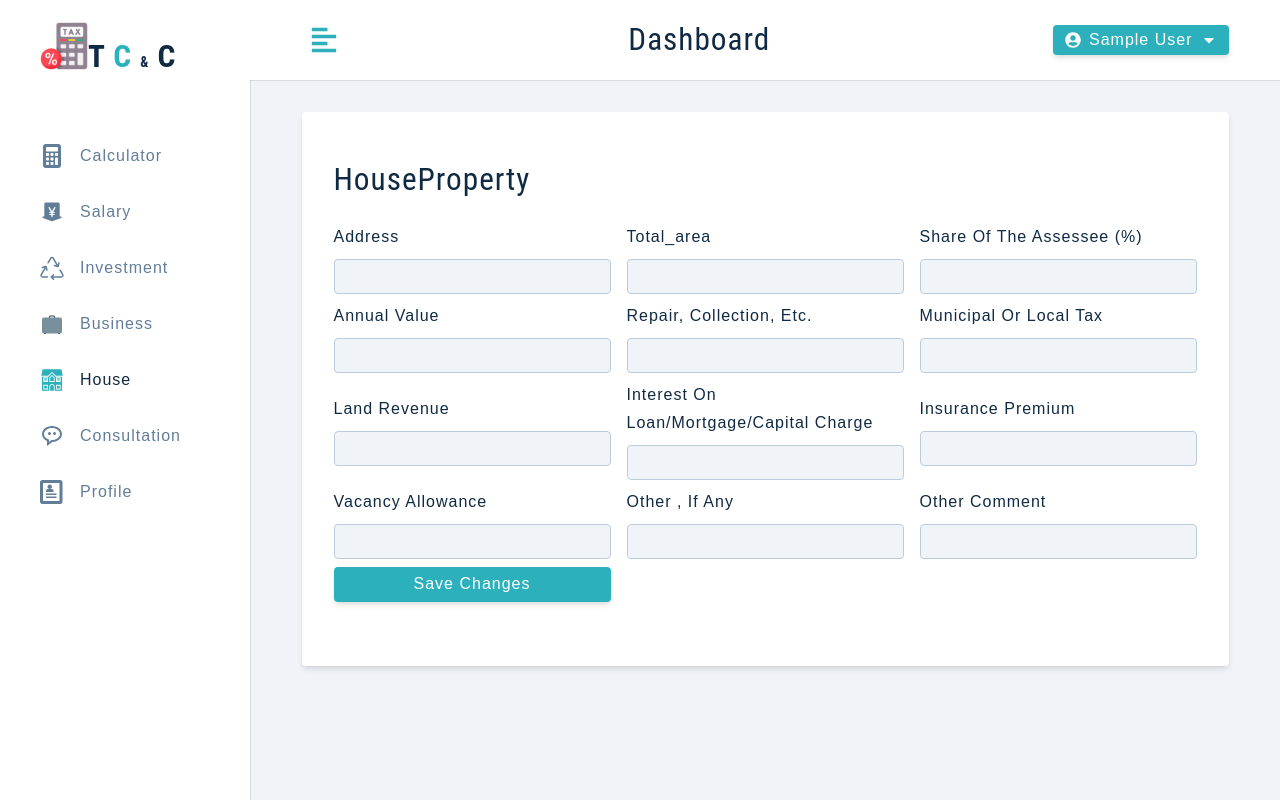
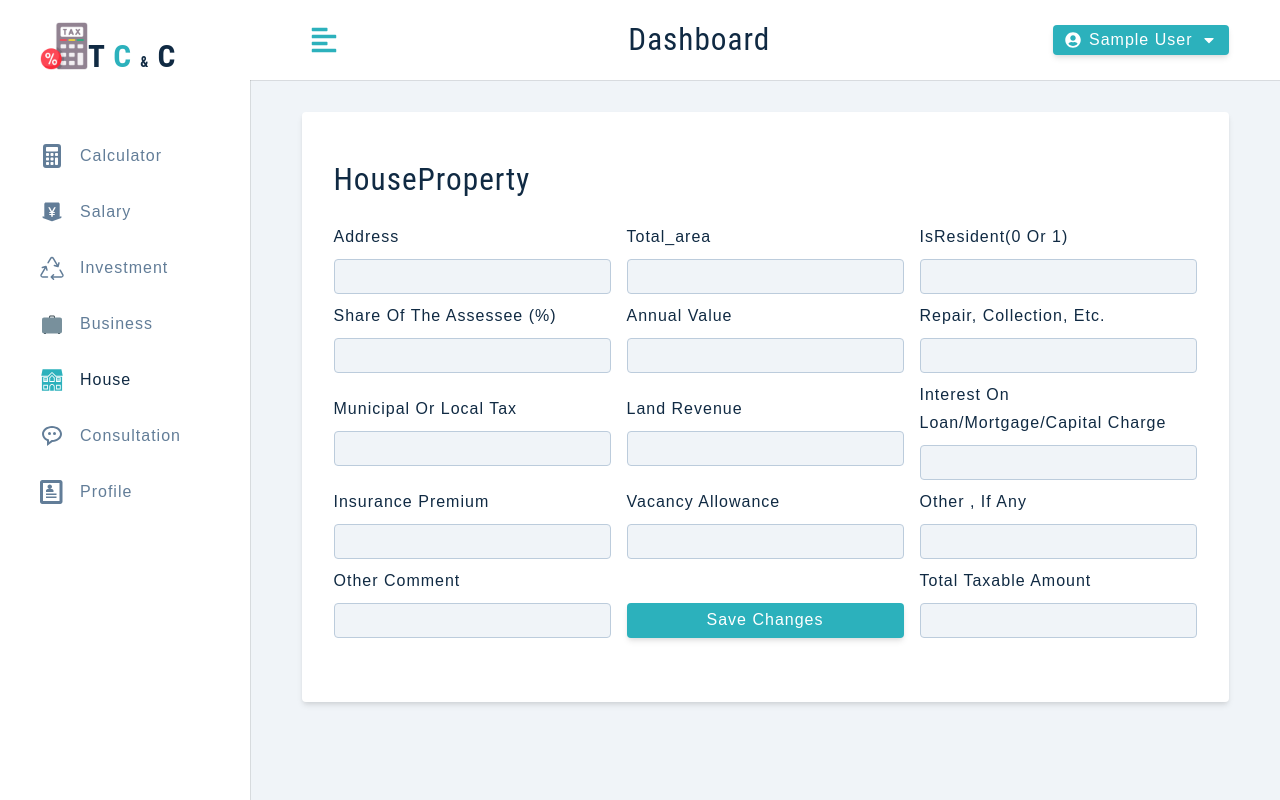
Before and after one commit to Nazmul1850/Tax-computation-and-consultancy-frontend, a React (Create React App) app in the folder client/: page /house in a window 1280 px wide. Built offline with nearby package versions, Linux system fonts and the light colour scheme; sample sign-in values are in the browser's storage.

Commit message:
last from shibly

```diff
--- a/client/src/pages/dashboard/HouseProperty.js
+++ b/client/src/pages/dashboard/HouseProperty.js
@@ -14,6 +14,7 @@ const HouseProperty = () => {
 
     const [address , setAddress] = useState(house?.address);
     const [total_area , setTotalArea] = useState(house?.total_area);
+    const [isResident , setIsresident] = useState(house?.isResident);
     const [share , setShare] = useState(house?.share);
     const [annual_value , setAnnualValue] = useState(house?.annual_value);
     const [repair , setRepair] = useState(house?.repair);
@@ -24,6 +25,7 @@ const HouseProperty = () => {
     const [vacancy_allow , setVacancyAllowance] = useState(house?.vacancy_allow);
     const [other , setOther] = useState(house?.other);
     const [other_comment , setOtherComment] = useState(house?.other_comment);
+    const [total_taxable , setTotalTaxable] = useState(house?.total_taxable);
 
     const handleSubmit = (e) => {
         e.preventDefault();
@@ -68,6 +70,14 @@ const HouseProperty = () => {
                 value={total_area}
                 handleChange={(e) => setTotalArea(e.target.value)}
                 labelText=''
+            />
+
+            <FormRow
+                type='number'
+                name='isResident'
+                value={isResident}
+                handleChange={(e) => setIsresident(e.target.value)}
+                labelText='isResident(0 or 1)'
             />
             <FormRow
                 type='number'
@@ -144,6 +154,14 @@ const HouseProperty = () => {
             <button className='btn btn-block' type='submit' disabled={isLoading}>
                 {isLoading ? 'Please Wait...' : 'save changes'}
             </button>
+
+            <FormRow
+                type='number'
+                name='total_taxable'
+                value={total_taxable}
+                // handleChange={(e) => setOtherComment(e.target.value)}
+                labelText='Total Taxable Amount'
+            />
             </div>
         </form>
     </Wrapper>
--- a/client/src/pages/dashboard/Salary.js
+++ b/client/src/pages/dashboard/Salary.js
@@ -56,6 +56,7 @@ const Salary = () => {
     const [other_amount , setOtherAmount] = useState(salary?.other_amount);
     const [other_taxable , setOtherTaxable] = useState(salary?.other_taxable);
     const [other_comment , setOtherComment] = useState(salary?.other_comment);
+    const [total_taxable , setTotalTaxable] = useState(salary?.total_taxable);
 
     const handleSubmit = (e) => {
         console.log(other_comment);
@@ -436,9 +437,20 @@ const Salary = () => {
             <button className='btn btn-block' type='submit' disabled={isLoading}>
                 {isLoading ? 'Please Wait...' : 'save changes'}
             </button>
+
+            <FormRow
+                type='number'
+                name='total_taxable'
+                value={total_taxable}
+                // handleChange={(e) => setOtherComment(e.target.value)}
+                labelText='Total Taxable Amount'
+            />
             </div>
         </form>
     </Wrapper>
     )
 }
+
+
+
 export default Salary;
```
